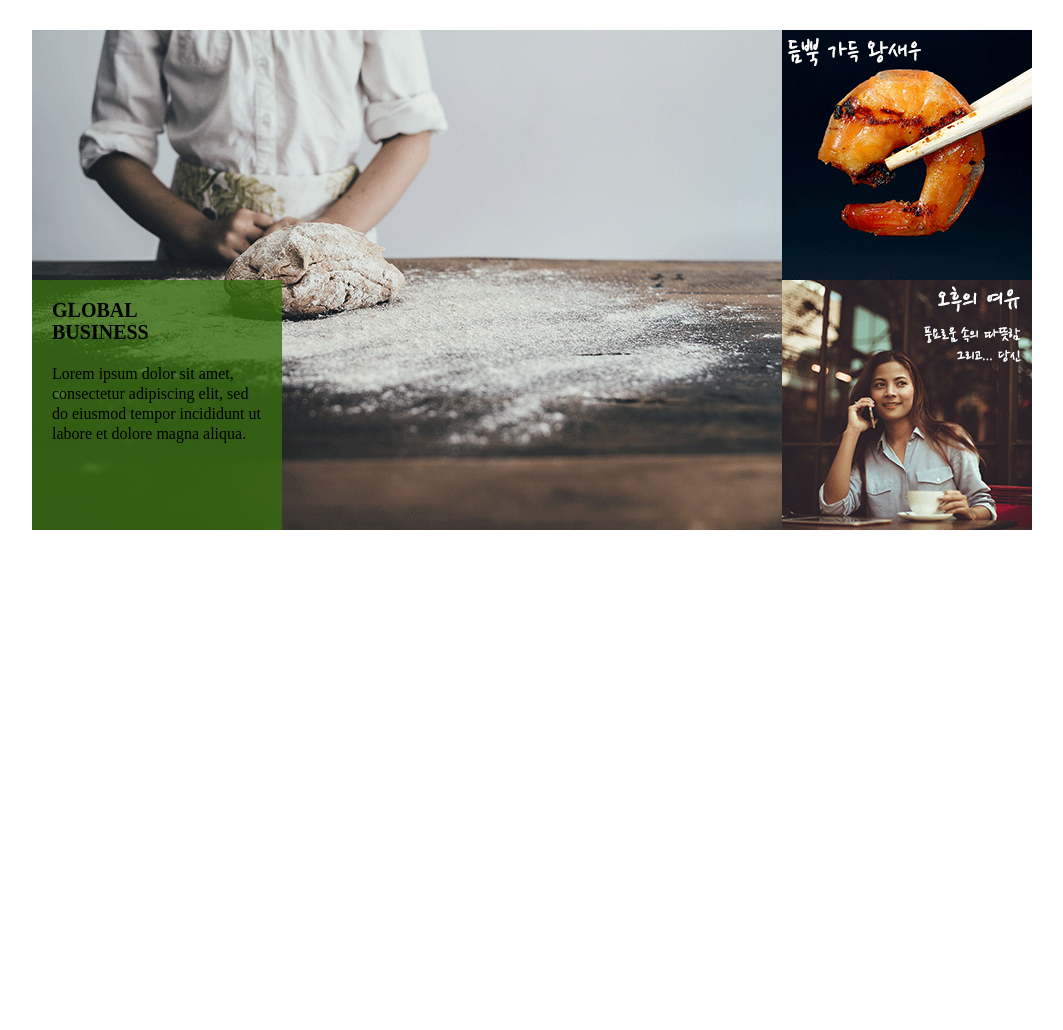
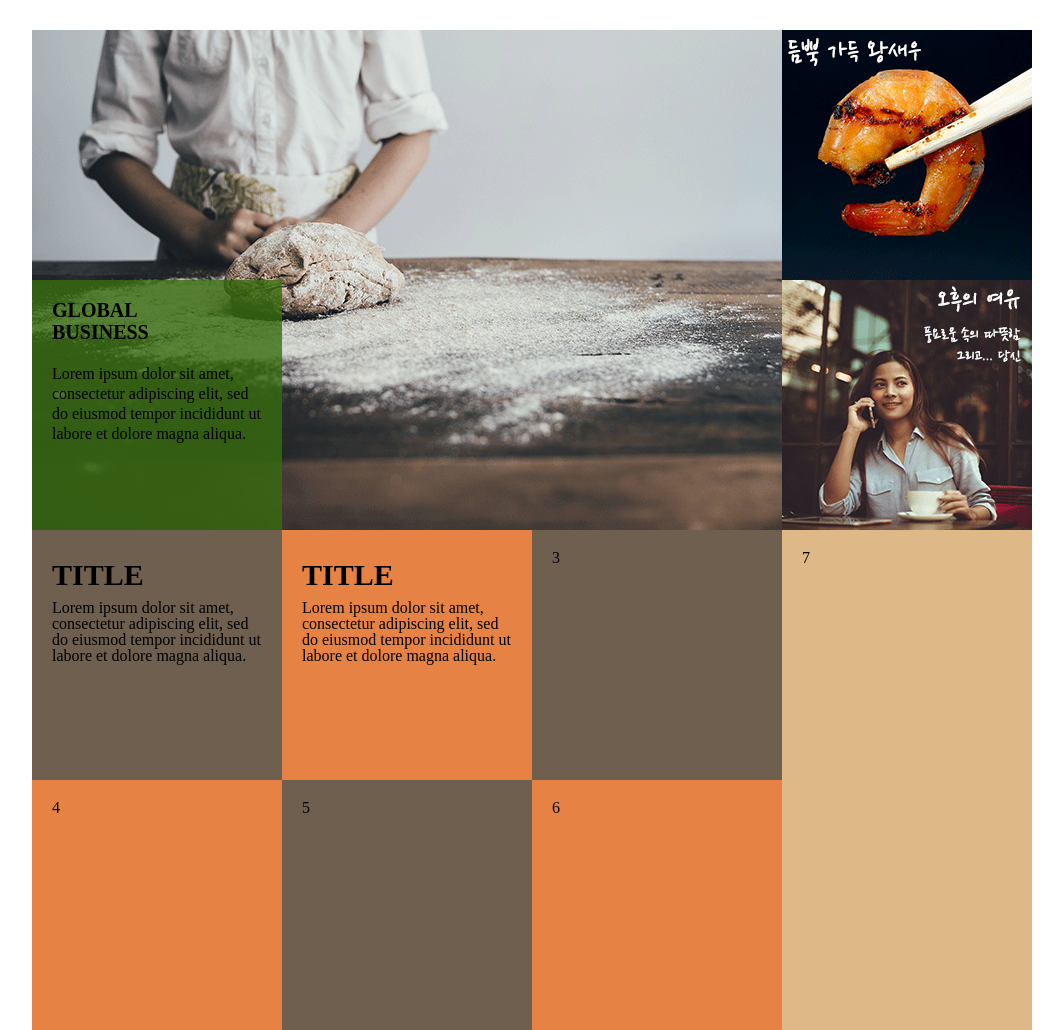
Before and after one commit to arawon/web102-ea, a plain HTML site: page about.html in a window 1280 px wide. Shown: the whole page, without its empty margins (108-1171 px from the left). Before the commit the page ends 800 px from the top, so only its background shows below. Drawn offline with nearby package versions, Linux system fonts and the light colour scheme.

Commit message:
#box_all clear

```diff
--- a/about.css
+++ b/about.css
@@ -9,8 +9,9 @@
   background-image: url('./res/chef_about.png');
 }
 .right {
-  width: 250px;
+  width: 250px; height: 500px;
   float: left;
+  background-color: burlywood;
 }
 img {
   display: block;
@@ -28,3 +29,20 @@ img {
 #top .top span {
   font-size: 20px; font-weight: 900;
 }
+/* box_all *******************************************************************/
+#box_all .box {
+  width: 210px; height: 210px; padding: 20px;
+  background-color: #e68243;
+  float: left;
+}
+#box_all h1 {
+  font-size: 30px; font-weight: 900;
+  line-height: 50px;
+}
+#box_all .box:nth-child(2n+1) {
+  background-color: #6e5f4e;
+}
+#box_all .box_right {
+  box-sizing: border-box;
+  padding: 20px;
+}
--- a/about.html
+++ b/about.html
@@ -26,6 +26,25 @@
       </div>
     </div>
   </div>
+  <div id="box_all">
+    <div class="inner">
+      <div class="left">
+        <div class="box">
+          <h1>TITLE</h1>
+          Lorem ipsum dolor sit amet, consectetur adipiscing elit, sed do eiusmod tempor incididunt ut labore et dolore magna aliqua.
+        </div>
+        <div class="box">
+          <h1>TITLE</h1>
+          Lorem ipsum dolor sit amet, consectetur adipiscing elit, sed do eiusmod tempor incididunt ut labore et dolore magna aliqua.
+        </div>
+        <div class="box">3</div>
+        <div class="box">4</div>
+        <div class="box">5</div>
+        <div class="box">6</div>
+      </div>
+      <div class="right box_right">7</div>
+    </div>
+  </div>
 </body>
 
 </html>
```
